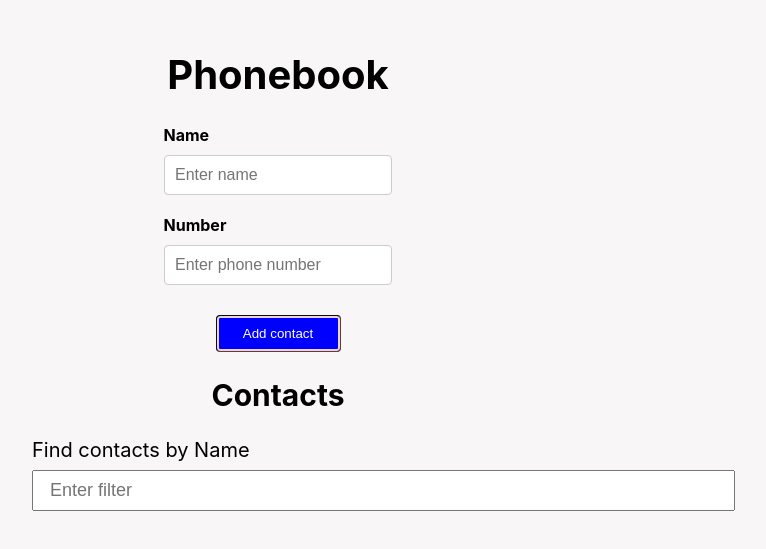
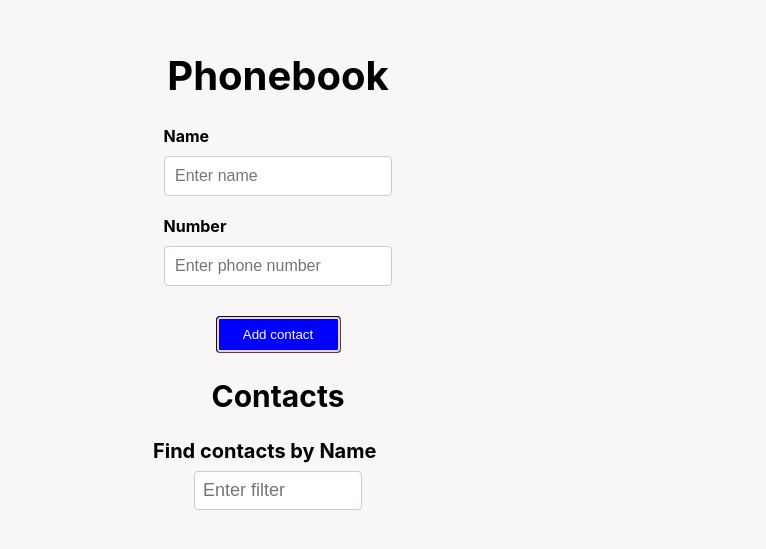
Before and after one commit to Reuelle/goit-react-hw-06-phonebook, a React (Create React App) app: page / in a window 1280 px wide. Shown: the part 131-680 px from the top of the page, without its empty margins (362-1128 px from the left). Built offline with nearby package versions, Linux system fonts and the light colour scheme.

Commit message:
Update Filter.module.css

```diff
--- a/src/components/Filter/Filter.module.css
+++ b/src/components/Filter/Filter.module.css
@@ -1,10 +1,16 @@
+.filterLabel {
+  font-weight: bold;
+  margin-bottom: 0.5rem;
+  text-align: left;
+  display: block;
+}
+
 .filterName {
-    display: flex;
-    flex-direction: column;
-    margin: 0.5rem auto 1rem;
-    align-items: center;
-    font-size: large;
-    text-align: left;
-    padding: 0.5rem 15rem 0.5rem 1rem;
-  width: 90%;
-  }
+  width: 60%;
+  margin: 0.5rem auto 1rem;
+  padding: 0.5rem;
+  font-size: large;
+  border: 1px solid #ccc;
+  border-radius: 4px;
+  display: block;
+}
```
